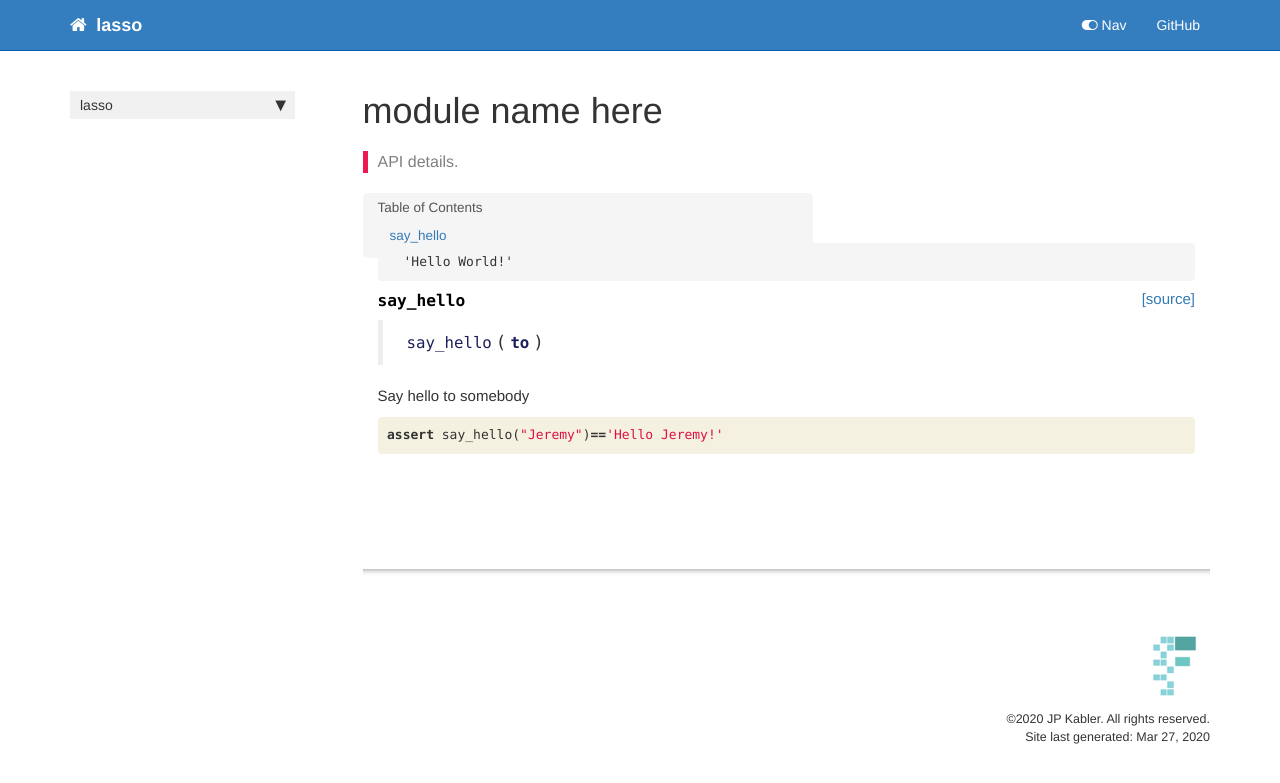
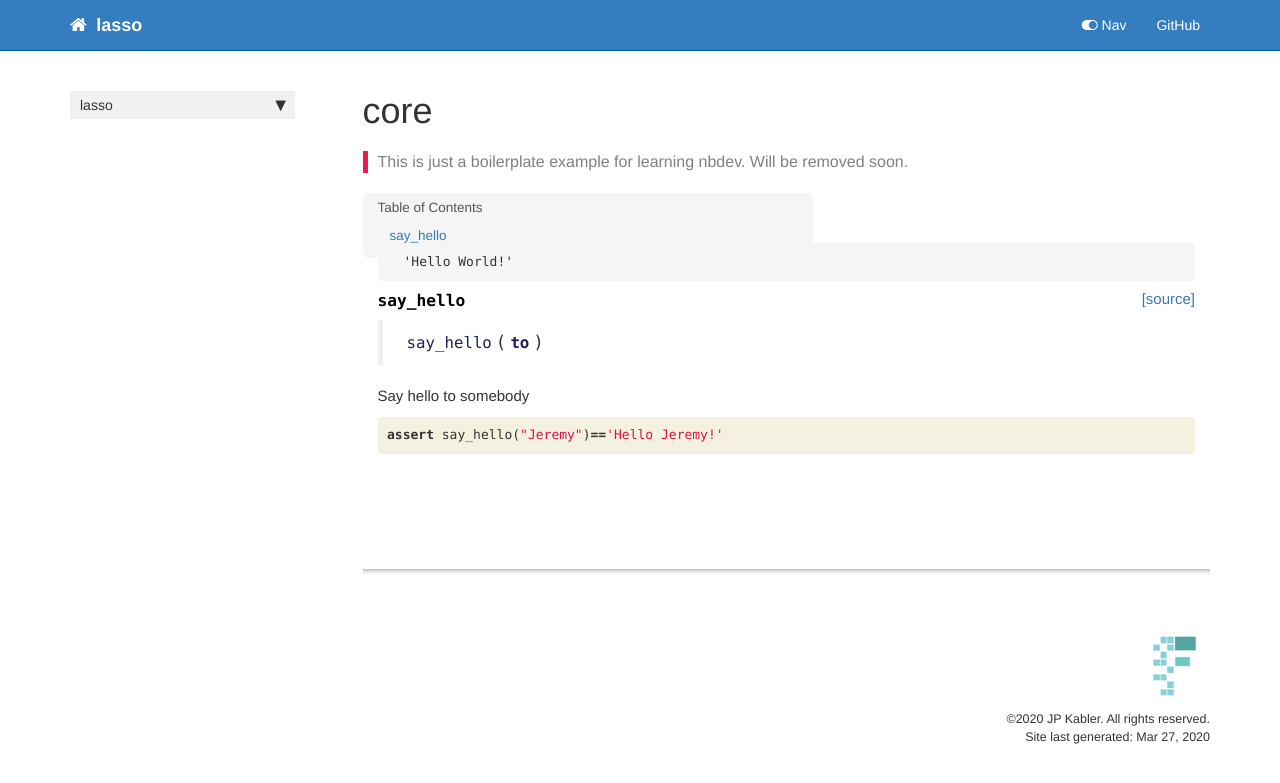
Before and after one commit to johnkabler/lasso, a Jekyll site: the page built from docs/core.html, in a window 1280 px wide. Shown: the top 783 px of the page. Built offline with Jekyll 4.4.1, drawn with Linux system fonts in a browser that asks for light colours; nearby versions of some CDN libraries; comment, search, counter and statistics services are not loaded.

Commit message:
fixing nb diff

```diff
--- a/docs/_data/sidebars/home_sidebar.yml
+++ b/docs/_data/sidebars/home_sidebar.yml
@@ -10,7 +10,7 @@ entries:
       title: Overview
       url: /
     - output: web,pdf
-      title: module name here
+      title: core
       url: /core
     - output: web,pdf
       title: wrangler
--- a/docs/core.html
+++ b/docs/core.html
@@ -1,12 +1,12 @@
 ---
 
-title: module name here
+title: core
 
 keywords: fastai
 sidebar: home_sidebar
 
-summary: "API details."
-description: "API details."
+summary: "This is just a boilerplate example for learning nbdev.  Will be removed soon."
+description: "This is just a boilerplate example for learning nbdev.  Will be removed soon."
 ---
 <!--
 
--- a/docs/sidebar.json
+++ b/docs/sidebar.json
@@ -1,7 +1,7 @@
 {
   "lasso": {
     "Overview": "/",
-    "module name here": "/core",
+    "core": "/core",
     "wrangler": "/wrangler"
   }
 }
--- a/lasso/wrangler.py
+++ b/lasso/wrangler.py
@@ -1,6 +1,6 @@
 # AUTOGENERATED! DO NOT EDIT! File to edit: 01_wrangler.ipynb (unless otherwise specified).
 
-__all__ = ["Wrangler"]
+__all__ = ['Wrangler']
 
 # Cell
 from typing import Any, Dict
```
Also changed, not shown: docs/wrangler.html (+4 -4 lines).
